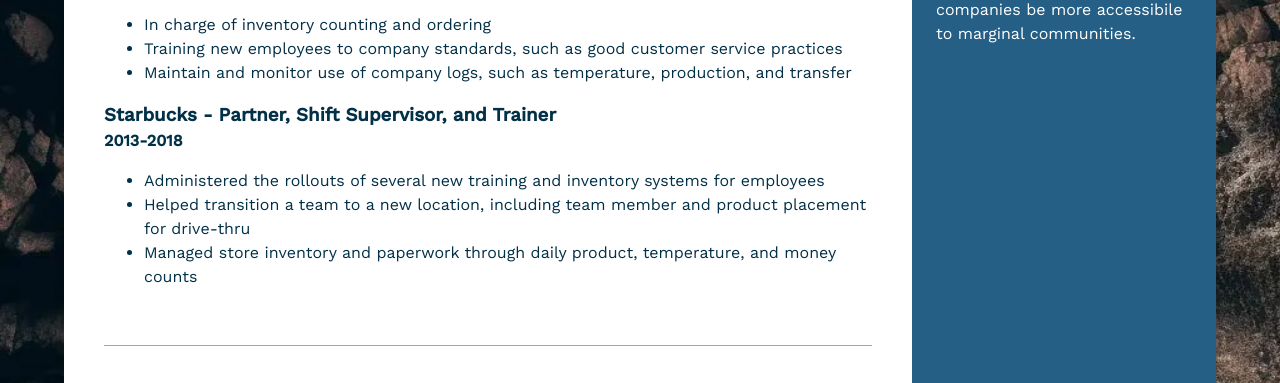
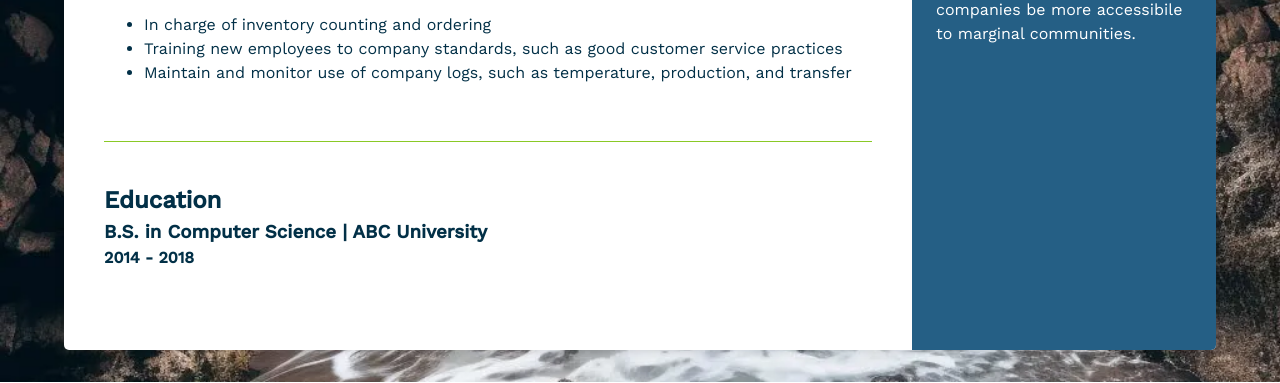
Before and after one commit to bk275/ResumeProject3, a website: page docs/index.html in a window 1280 px wide. Shown: the part 533-916 px from the top of the page. Drawn offline with nearby package versions, Linux system fonts and the light colour scheme.

Commit message:
Updated experience

```diff
--- a/docs/index.html
+++ b/docs/index.html
@@ -93,13 +93,6 @@
                     <li>Training new employees to company standards, such as good customer service practices</li>
                     <li>Maintain and monitor use of company logs, such as temperature, production, and transfer</li>
                 </ul> <!-- Closes the job details list -->
-                <h3>Starbucks - Partner, Shift Supervisor, and Trainer</h3> <!-- Job title and company -->
-                <h4>2013-2018</h4> <!-- Job duration -->
-                <ul> <!-- Unordered list to contain job details -->
-                    <li>Administered the rollouts of several new training and inventory systems for employees</li> <!-- Each job detail -->
-                    <li>Helped transition a team to a new location, including team member and product placement for drive-thru</li>
-                    <li>Managed store inventory and paperwork through daily product, temperature, and money counts</li>
-                </ul> <!-- Closes the job details list -->
             </section> <!-- Closes the experience section -->
 
             <section class="education-section"> <!-- A section to list educational background -->
```
Also changed, not shown: tests/resume.spec.js (+2 -2 lines).
